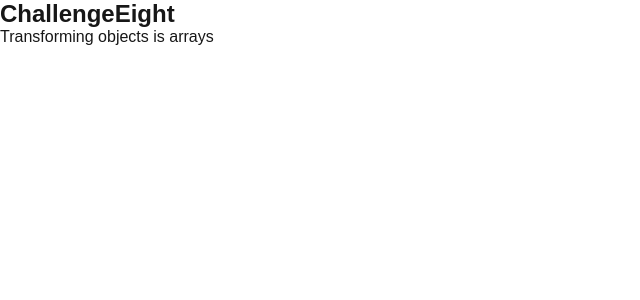
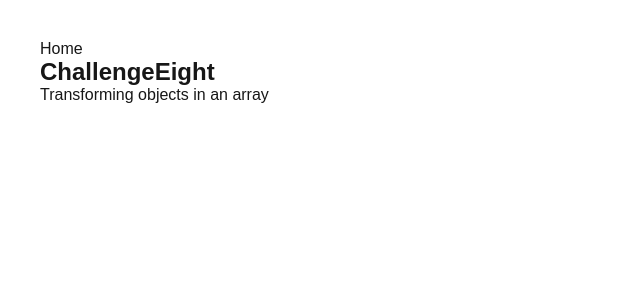
Before and after one commit to egnica/practice-session, a Next.js app: page /challenges/challengeEight in a window 1280 px wide. Shown: the top 300 px of the page, without its empty margins (0-640 px from the left). Built offline with nearby package versions, Linux system fonts and the light colour scheme.

Commit message:
challenge eight

```diff
--- a/app/challenges/challengeEight/page.jsx
+++ b/app/challenges/challengeEight/page.jsx
@@ -1,14 +1,31 @@
 import React from "react";
 
 function ChallengeEight() {
+  const data = [
+    { id: 1, category: "fruit", item: "apple" },
+    { id: 2, category: "fruit", item: "orange" },
+    { id: 3, category: "veg", item: "carrot" },
+  ];
 
+  const dataMap = new Map();
 
+  const transform = (obj) => {
+    obj.forEach((item) => {
+      dataMap.has(item.category)
+        ? dataMap.get(item.category).push(item.item)
+        : dataMap.set(item.category, [item.item]);
+    });
+  };
 
-  return <div>
-  <h2>ChallengeEight</h2>
-  <p>Transforming objects is arrays</p>
+  transform(data);
 
-  </div>;
+  console.log(dataMap);
+  return (
+    <div>
+      <h2>ChallengeEight</h2>
+      <p>Transforming objects in an array</p>
+    </div>
+  );
 }
 
 export default ChallengeEight;
--- a/app/layout.js
+++ b/app/layout.js
@@ -1,5 +1,6 @@
 import { Geist, Geist_Mono } from "next/font/google";
 import "./globals.css";
+import Link from "next/link";
 
 const geistSans = Geist({
   variable: "--font-geist-sans",
@@ -18,8 +19,9 @@ export const metadata = {
 
 export default function RootLayout({ children }) {
   return (
-    <html lang="en">
+    <html style={{ padding: "40px" }} lang="en">
       <body className={`${geistSans.variable} ${geistMono.variable}`}>
+        <Link href={"/"}>Home</Link>
         {children}
       </body>
     </html>
--- a/app/page.js
+++ b/app/page.js
@@ -20,6 +20,8 @@ export default function Home() {
         <Link href={"./challenges/challengeSix"}>Challenge Six</Link>
         <br />
         <Link href={"./challenges/challengeSeven"}>Challenge Seven</Link>
+        <br />
+        <Link href={"./challenges/challengeEight"}>Challenge Eight</Link>
       </div>
     </div>
   );
```
